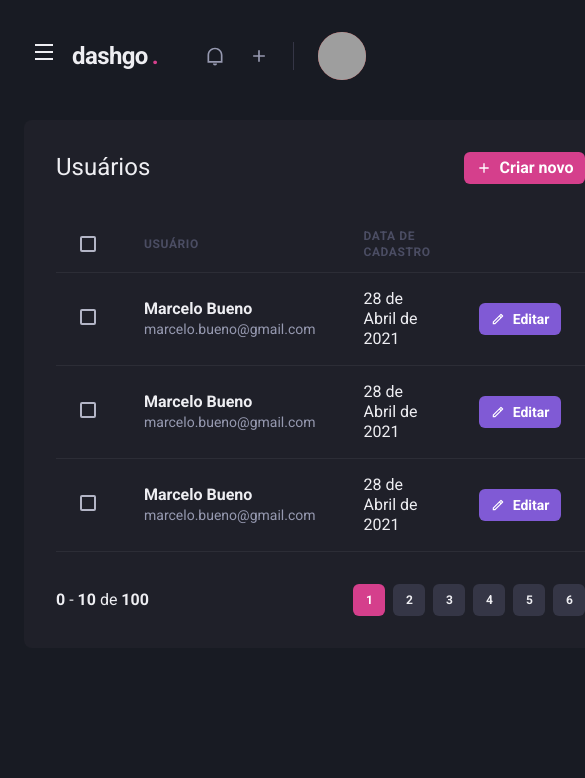
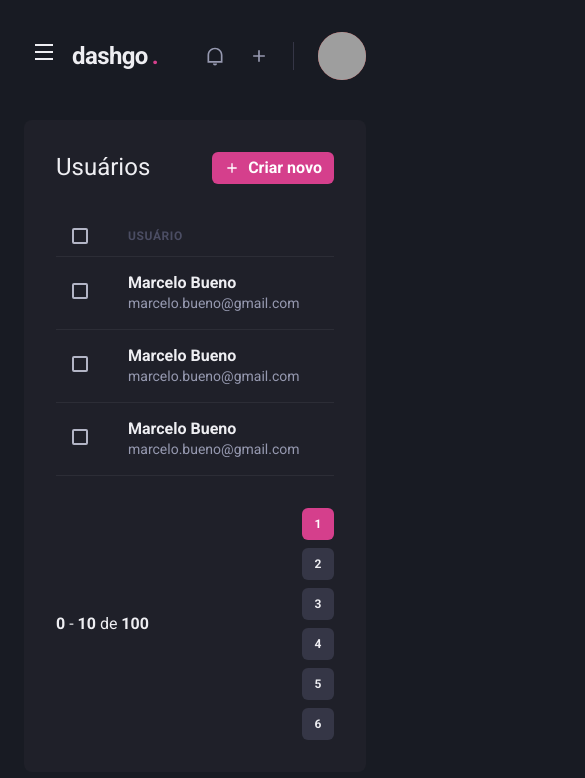
Before and after one commit to marcelorbueno/dashgo, a Next.js app: page /users in a window 390 px wide. Shown: the top 778 px of the page, 585 px wide, since content can reach past the window. Built offline with nearby package versions, Linux system fonts and the light colour scheme; grey boxes are pictures that could not be loaded.

Commit message:
Listagem responsiva

```diff
--- a/src/components/Pagination/index.tsx
+++ b/src/components/Pagination/index.tsx
@@ -14,7 +14,7 @@ export function Pagination() {
       <Box>
         <strong>0</strong> - <strong>10</strong> de <strong>100</strong>
       </Box>
-      <Stack direction="row" spacing="2">
+      <Stack direction={["column", "row"]} spacing="2">
         <PaginationItem isCurrent number={1} />
         <PaginationItem number={2} />
         <PaginationItem number={3} />
--- a/src/pages/users/index.tsx
+++ b/src/pages/users/index.tsx
@@ -1,4 +1,4 @@
-import { Box, Flex, Heading, Button, Icon, Table, Thead, Tr, Th, Checkbox, Tbody, Td, Text } from "@chakra-ui/react";
+import { Box, Flex, Heading, Button, Icon, Table, Thead, Tr, Th, Checkbox, Tbody, Td, Text, useBreakpointValue } from "@chakra-ui/react";
 import { RiAddLine, RiPencilLine } from "react-icons/ri";
 
 import { Header } from "../../components/Header";
@@ -6,6 +6,11 @@ import { Pagination } from "../../components/Pagination";
 import { Sidebar } from "../../components/Sidebar";
 
 export default function UserList() {
+  const isWideVersion = useBreakpointValue({
+    base: false,
+    lg: true,
+  })
+
   return (
     <Box>
       <Header />
@@ -31,17 +36,21 @@ export default function UserList() {
           <Table colorScheme="whiteAlpha">
             <Thead>
               <Tr>
-                <Th px="6" color="gray.300" width="8">
+                <Th px={["4", "4", "6"]} color="gray.300" width="8">
                   <Checkbox colorScheme="pink" />
                 </Th>
                 <Th>Usuário</Th>
+                { isWideVersion && (
+                  <>
                     <Th>Data de cadastro</Th>
                     <Th width="8"></Th>
+                  </>
+                )}
               </Tr>
             </Thead>
             <Tbody>
               <Tr>
-                <Td px="6">
+                <Td px={["4", "4", "6"]}>
                   <Checkbox colorScheme="pink" />
                 </Td>
                 <Td>
@@ -50,6 +59,8 @@ export default function UserList() {
                     <Text fontSize="sm" color="gray.300">marcelo.bueno@gmail.com</Text>
                   </Box>
                 </Td>
+                { isWideVersion && (
+                  <>
                     <Td>
                       <Text>28 de Abril de 2021</Text>
                     </Td>
@@ -64,9 +75,11 @@ export default function UserList() {
                         Editar
                       </Button>
                     </Td>
+                  </>
+                )}
               </Tr>
               <Tr>
-                <Td px="6">
+                <Td px={["4", "4", "6"]}>
                   <Checkbox colorScheme="pink" />
                 </Td>
                 <Td>
@@ -75,6 +88,8 @@ export default function UserList() {
                     <Text fontSize="sm" color="gray.300">marcelo.bueno@gmail.com</Text>
                   </Box>
                 </Td>
+                { isWideVersion && (
+                  <>
                     <Td>
                       <Text>28 de Abril de 2021</Text>
                     </Td>
@@ -89,9 +104,11 @@ export default function UserList() {
                         Editar
                       </Button>
                     </Td>
+                  </>
+                )}
               </Tr>
               <Tr>
-                <Td px="6">
+                <Td px={["4", "4", "6"]}>
                   <Checkbox colorScheme="pink" />
                 </Td>
                 <Td>
@@ -100,6 +117,8 @@ export default function UserList() {
                     <Text fontSize="sm" color="gray.300">marcelo.bueno@gmail.com</Text>
                   </Box>
                 </Td>
+                { isWideVersion && (
+                  <>
                     <Td>
                       <Text>28 de Abril de 2021</Text>
                     </Td>
@@ -114,6 +133,8 @@ export default function UserList() {
                         Editar
                       </Button>
                     </Td>
+                  </>
+                )}
               </Tr>
             </Tbody>
           </Table>
```
Lines whose indentation alone changed are shown as unchanged.
